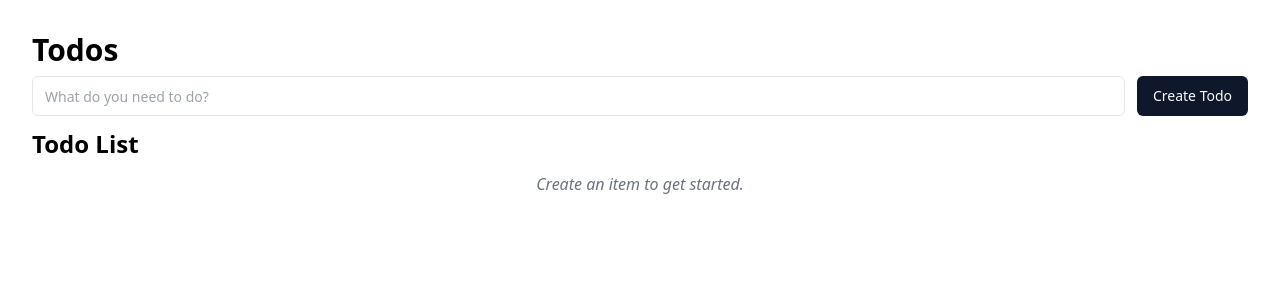
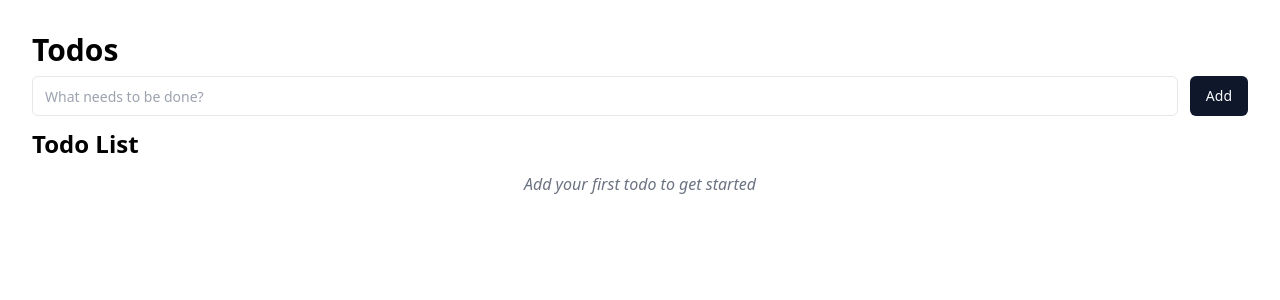
Before and after one commit to mattiejas/react-redux-tailwind-starter, a React (Vite) app: page / in a window 1280 px wide. Shown: the top 300 px of the page. Built offline with nearby package versions, Linux system fonts and the light colour scheme.

Commit message:
Add translations

```diff
--- a/package.json
+++ b/package.json
@@ -22,6 +22,7 @@
     "match-sorter": "^6.3.1",
     "react": "^18.2.0",
     "react-dom": "^18.2.0",
+    "react-i18next": "^13.4.0",
     "react-icons": "^4.11.0",
     "react-redux": "^8.1.3",
     "react-router-dom": "^6.18.0",
@@ -51,7 +52,7 @@
     "prettier": "^3.0.3",
     "prettier-plugin-tailwindcss": "^0.5.7",
     "tailwindcss": "^3.3.5",
-    "typescript": "*",
+    "typescript": "^5.2.2",
     "vite": "^4.4.5"
   }
 }
--- /dev/null
+++ b/src/@types/i18next.d.ts
@@ -0,0 +1,8 @@
+import 'i18next'
+import { type resources } from '../i18n/config'
+
+declare module 'i18next' {
+  interface CustomTypeOptions {
+    resources: typeof resources.en
+  }
+}
--- a/src/features/todos/components/create-todo-form.component.tsx
+++ b/src/features/todos/components/create-todo-form.component.tsx
@@ -1,9 +1,11 @@
 import { addTodo } from '@/features/todos/todos.slice.ts'
 import { Button, Input } from '@/features/ui/components'
 import { useState } from 'react'
+import { useTranslation } from 'react-i18next'
 import { useDispatch } from 'react-redux'
 
 export default function CreateTodoForm(): React.JSX.Element {
+  const { t } = useTranslation('todos')
   const dispatch = useDispatch()
   const [text, setText] = useState('')
 
@@ -21,14 +23,14 @@ export default function CreateTodoForm(): React.JSX.Element {
       }}
     >
       <Input
-        placeholder="What do you need to do?"
+        placeholder={t('CREATE_TODO.PLACEHOLDER')}
         value={text}
         onChange={(e) => {
           setText(e.target.value)
         }}
       />
 
-      <Button type="submit">Create Todo</Button>
+      <Button type="submit">{t('CREATE_TODO.BUTTON')}</Button>
     </form>
   )
 }
--- a/src/features/todos/components/todo-list.component.tsx
+++ b/src/features/todos/components/todo-list.component.tsx
@@ -1,4 +1,5 @@
 import TodoListItem from '@/features/todos/components/todo-list-item.component.tsx'
+import { useTranslation } from 'react-i18next'
 import { useDispatch } from 'react-redux'
 import { type Todo, toggleTodo } from '../todos.slice.ts'
 
@@ -7,6 +8,7 @@ export interface TodosListProps {
 }
 
 export default function TodoList({ todos }: TodosListProps): React.JSX.Element {
+  const { t } = useTranslation('todos')
   const dispatch = useDispatch()
 
   const toggle = (id: number): (() => void) => {
@@ -28,7 +30,7 @@ export default function TodoList({ todos }: TodosListProps): React.JSX.Element {
 
       {todos.length === 0 && (
         <p className="text-center italic text-gray-500">
-          Create an item to get started.
+          {t('TODO_LIST.EMPTY')}
         </p>
       )}
     </div>
--- /dev/null
+++ b/src/i18n/config.ts
@@ -0,0 +1,23 @@
+import i18next from 'i18next'
+import { initReactI18next } from 'react-i18next'
+
+import enTodos from './en/todos.json'
+import nlTodos from './nl/todos.json'
+
+export const resources = {
+  en: {
+    todos: enTodos
+  },
+  nl: {
+    todos: nlTodos
+  }
+} as const
+
+void i18next.use(initReactI18next).init({
+  debug: import.meta.env.DEV,
+  lng: 'en',
+  interpolation: {
+    escapeValue: false
+  },
+  resources
+})
--- /dev/null
+++ b/src/i18n/en/todos.json
@@ -0,0 +1,9 @@
+{
+  "TODO_LIST": {
+    "EMPTY": "Add your first todo to get started"
+  },
+  "CREATE_TODO": {
+    "PLACEHOLDER": "What needs to be done?",
+    "BUTTON": "Add"
+  }
+}
--- /dev/null
+++ b/src/i18n/nl/todos.json
@@ -0,0 +1,9 @@
+{
+  "TODO_LIST": {
+    "EMPTY": "Geen todo's gevonden. Voeg er één toe om te beginnen."
+  },
+  "CREATE_TODO": {
+    "PLACEHOLDER": "Wat moet er gebeuren?",
+    "BUTTON": "Toevoegen"
+  }
+}
```
Also changed, not shown: src/main.tsx (+6 -7 lines), tsconfig.json (+4 -11 lines), 1 other file (tests, documents, lock files or other folders).
